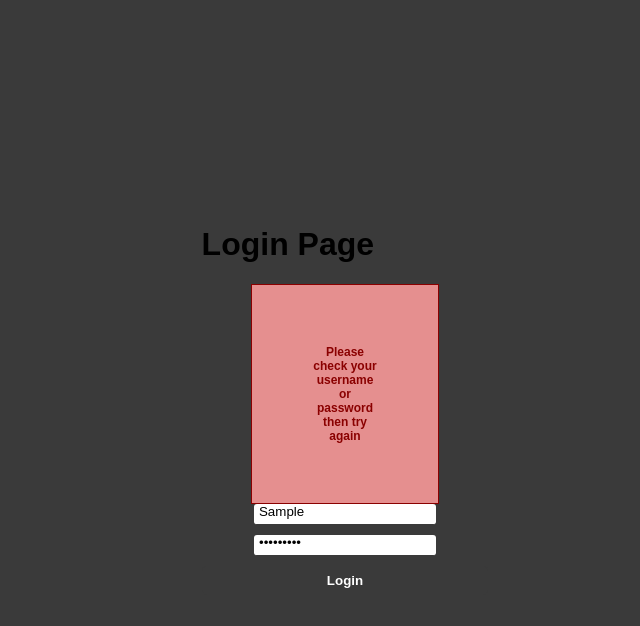
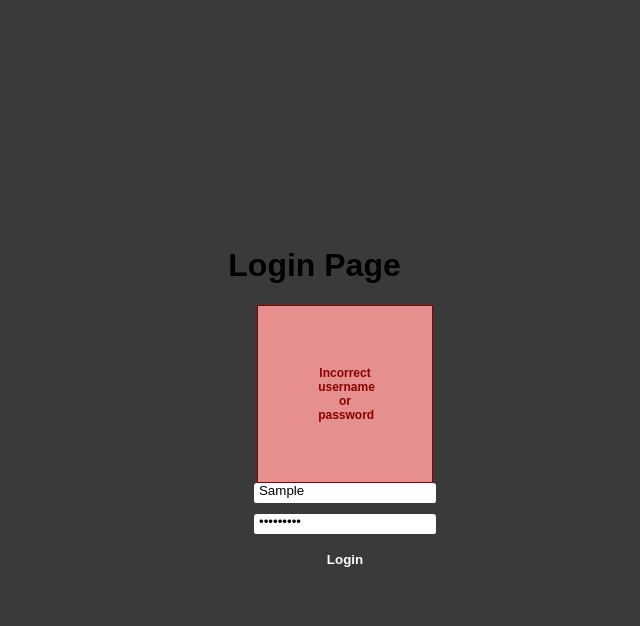
Before and after one commit to JonoCab001/HTML-Login-Page, a plain HTML site: page index.html in a window 1280 px wide. Both pictures are taken after typing "Sample", "Sample123" into the empty fields and a click on the input "Login". Shown: the whole page, without its empty margins (295-935 px from the left). Drawn offline with Linux system fonts and the light colour scheme.

Commit message:
Shortened Login error message

```diff
--- a/index.html
+++ b/index.html
@@ -11,7 +11,7 @@
         <main id="main-holder">
             <h1 id="login-header">Login Page</h1>
             <div id="login-error-msg-holder">
-                <p id="login-error-msg">Please check your username<span id="login-error-msg-second-line">or password then try again</span></p>
+                <p id="login-error-msg">Incorrect username<span id="login-error-msg-second-line">or password</span></p>
             </div>
             <form id="login-form">
                 <input type="text" name="username" id="username-field" class="login-form-field" placeholder="Username">
```
